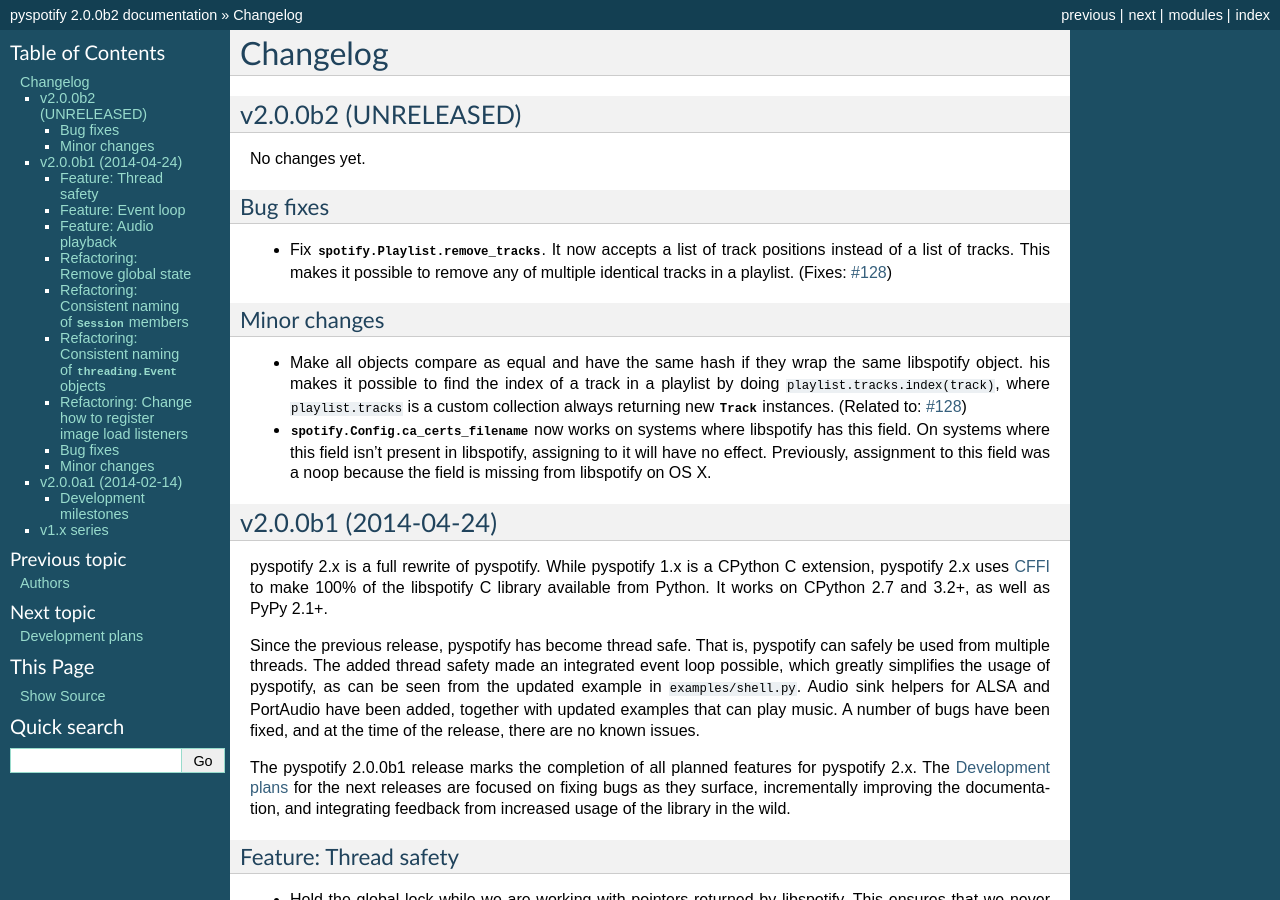
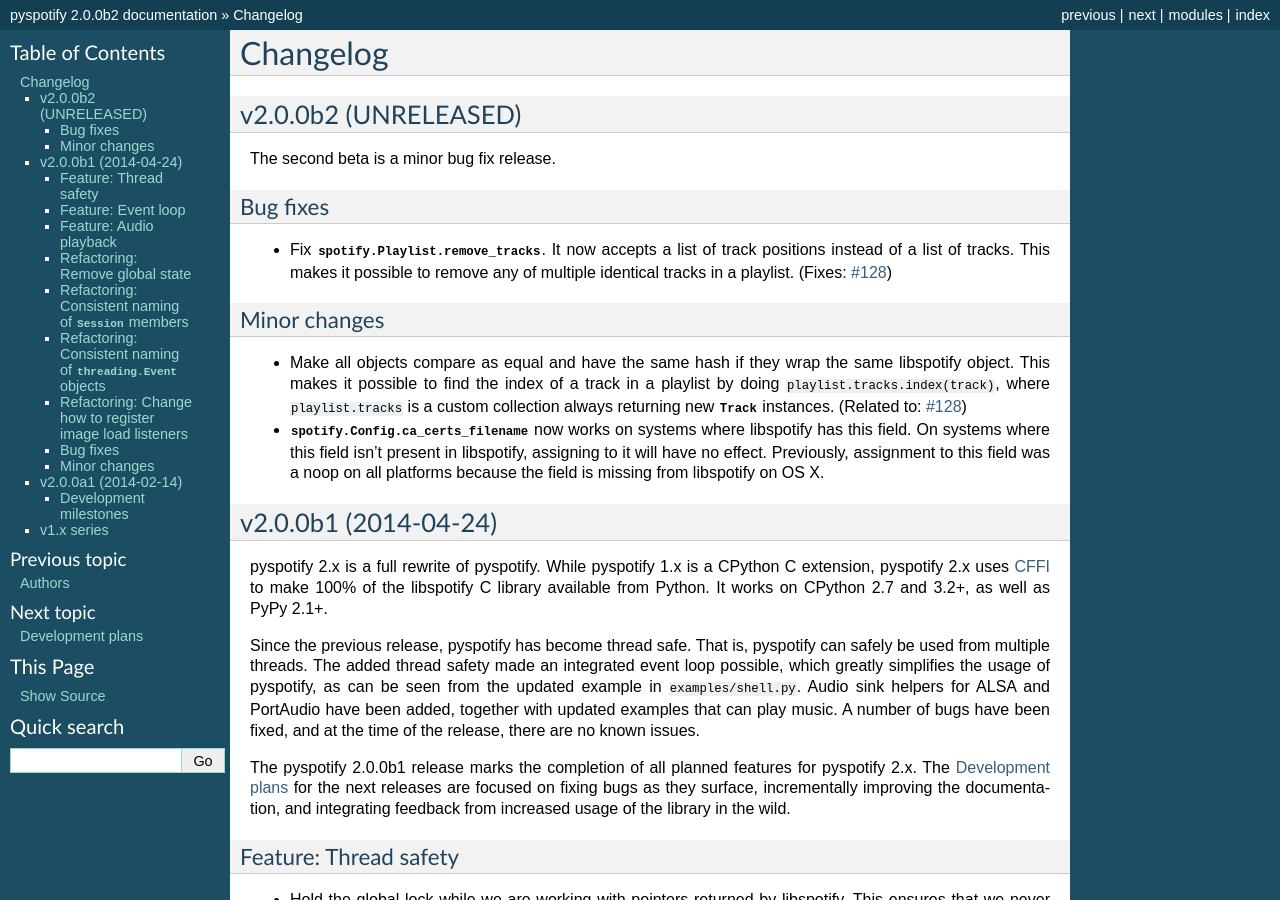
Before and after one commit to jodal/pyspotify, a Sphinx documentation site: the page built from docs/changelog.rst, in a window 1280 px wide and 900 px high. Built offline with Sphinx 7.4.7, drawn with Linux system fonts in a browser that asks for light colours; pages that are not in the unit, such as notebooks, are missing from menus.

Commit message:
docs: Update changelog

```diff
--- a/docs/changelog.rst
+++ b/docs/changelog.rst
@@ -5,7 +5,7 @@
 v2.0.0b2 (UNRELEASED)
 =====================
 
-No changes yet.
+The second beta is a minor bug fix release.
 
 Bug fixes
 ---------
@@ -18,7 +18,7 @@
 -------------
 
 - Make all objects compare as equal and have the same hash if they wrap the
-  same libspotify object.  his makes it possible to find the index of a track
+  same libspotify object. This makes it possible to find the index of a track
   in a playlist by doing ``playlist.tracks.index(track)``, where
   ``playlist.tracks`` is a custom collection always returning new
   :class:`~spotify.Track` instances. (Related to: :issue:`128`)
@@ -26,7 +26,8 @@
 - :attr:`spotify.Config.ca_certs_filename` now works on systems where
   libspotify has this field. On systems where this field isn't present in
   libspotify, assigning to it will have no effect. Previously, assignment to
-  this field was a noop because the field is missing from libspotify on OS X.
+  this field was a noop on all platforms because the field is missing from
+  libspotify on OS X.
 
 
 v2.0.0b1 (2014-04-24)
```
